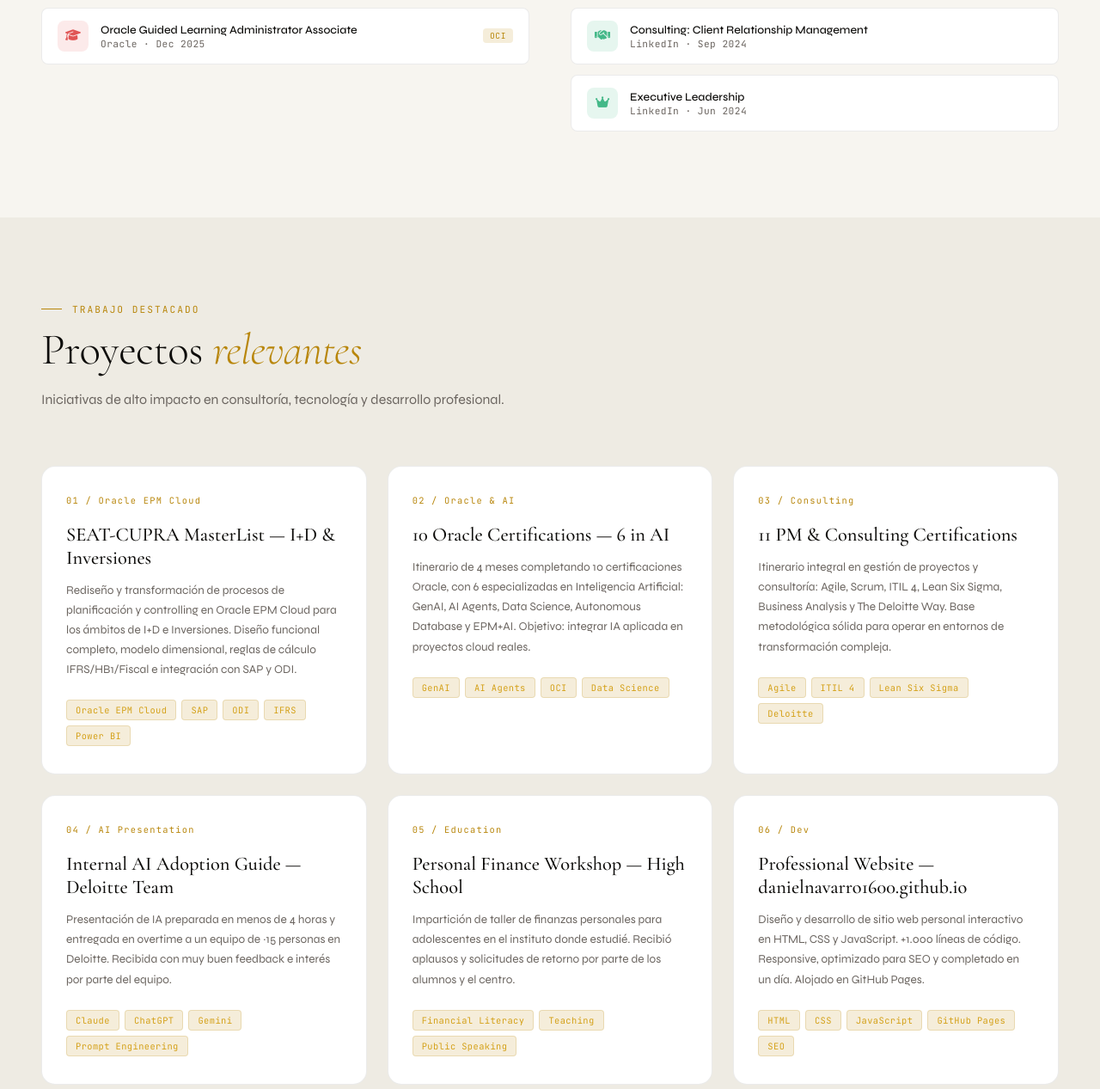
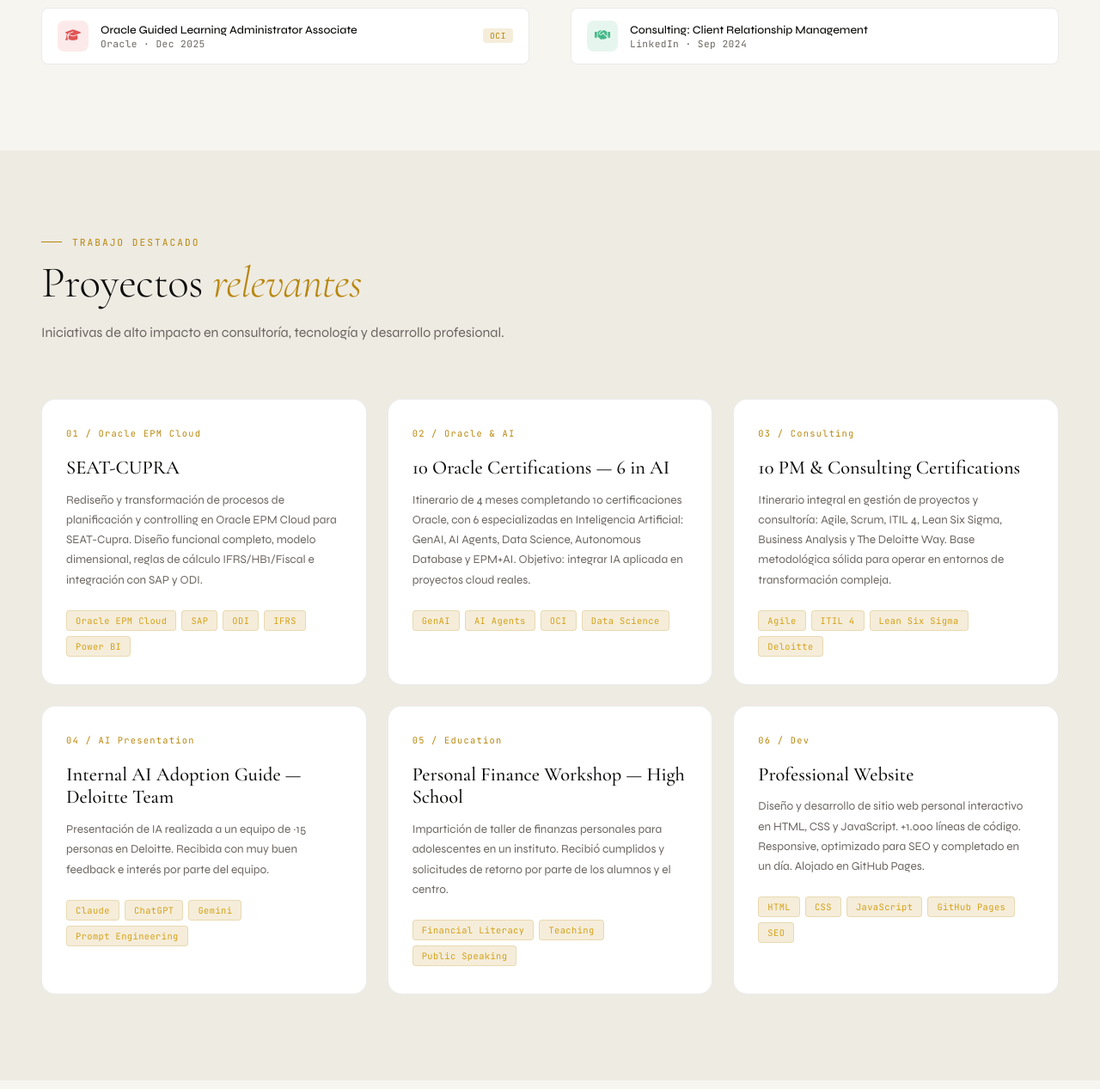
Before and after one commit to danielnavarro1600/danielnavarro1600.github.io, a plain HTML site: page index.html in a window 1280 px wide. Shown: the part 3673-4940 px from the top of the page at 86% size. Drawn offline with nearby package versions, Linux system fonts and the light colour scheme; animation ran at ten frames a second.

Commit message:
Update index.html

```diff
--- a/index.html
+++ b/index.html
@@ -1327,7 +1327,7 @@
 
       <!-- PM & Consulting Block -->
       <div class="reveal reveal-delay-1">
-        <div class="cert-group-title">Project Management <span>& Consulting</span> — 10 Certs</div>
+        <div class="cert-group-title">Project Management <span>& Consulting</span> — 10 Certificacions</div>
         <div class="cert-list">
           <div class="cert-item">
             <div class="cert-icon deloitte"><i class="fa-solid fa-building"></i></div>
@@ -1398,13 +1398,6 @@
             <div>
               <div class="cert-name">Consulting: Client Relationship Management</div>
               <div class="cert-issuer">LinkedIn · Sep 2024</div>
-            </div>
-          </div>
-          <div class="cert-item">
-            <div class="cert-icon pm"><i class="fa-solid fa-crown"></i></div>
-            <div>
-              <div class="cert-name">Executive Leadership</div>
-              <div class="cert-issuer">LinkedIn · Jun 2024</div>
             </div>
           </div>
         </div>
@@ -1424,8 +1417,8 @@
 
       <div class="project-card reveal">
         <div class="project-number">01 / Oracle EPM Cloud</div>
-        <div class="project-title">SEAT-CUPRA MasterList — I+D & Inversiones</div>
-        <p class="project-desc">Rediseño y transformación de procesos de planificación y controlling en Oracle EPM Cloud para los ámbitos de I+D e Inversiones. Diseño funcional completo, modelo dimensional, reglas de cálculo IFRS/HB1/Fiscal e integración con SAP y ODI.</p>
+        <div class="project-title">SEAT-CUPRA</div>
+        <p class="project-desc">Rediseño y transformación de procesos de planificación y controlling en Oracle EPM Cloud para SEAT-Cupra. Diseño funcional completo, modelo dimensional, reglas de cálculo IFRS/HB1/Fiscal e integración con SAP y ODI.</p>
         <div class="project-tags">
           <span class="tag-chip">Oracle EPM Cloud</span>
           <span class="tag-chip">SAP</span>
@@ -1449,7 +1442,7 @@
 
       <div class="project-card reveal reveal-delay-2">
         <div class="project-number">03 / Consulting</div>
-        <div class="project-title">11 PM & Consulting Certifications</div>
+        <div class="project-title">10 PM & Consulting Certifications</div>
         <p class="project-desc">Itinerario integral en gestión de proyectos y consultoría: Agile, Scrum, ITIL 4, Lean Six Sigma, Business Analysis y The Deloitte Way. Base metodológica sólida para operar en entornos de transformación compleja.</p>
         <div class="project-tags">
           <span class="tag-chip">Agile</span>
@@ -1462,7 +1455,7 @@
       <div class="project-card reveal reveal-delay-3">
         <div class="project-number">04 / AI Presentation</div>
         <div class="project-title">Internal AI Adoption Guide — Deloitte Team</div>
-        <p class="project-desc">Presentación de IA preparada en menos de 4 horas y entregada en overtime a un equipo de ~15 personas en Deloitte. Recibida con muy buen feedback e interés por parte del equipo.</p>
+        <p class="project-desc">Presentación de IA realizada a un equipo de ~15 personas en Deloitte. Recibida con muy buen feedback e interés por parte del equipo.</p>
         <div class="project-tags">
           <span class="tag-chip">Claude</span>
           <span class="tag-chip">ChatGPT</span>
@@ -1474,7 +1467,7 @@
       <div class="project-card reveal reveal-delay-1">
         <div class="project-number">05 / Education</div>
         <div class="project-title">Personal Finance Workshop — High School</div>
-        <p class="project-desc">Impartición de taller de finanzas personales para adolescentes en el instituto donde estudié. Recibió aplausos y solicitudes de retorno por parte de los alumnos y el centro.</p>
+        <p class="project-desc">Impartición de taller de finanzas personales para adolescentes en un instituto. Recibió cumplidos y solicitudes de retorno por parte de los alumnos y el centro.</p>
         <div class="project-tags">
           <span class="tag-chip">Financial Literacy</span>
           <span class="tag-chip">Teaching</span>
@@ -1484,7 +1477,7 @@
 
       <div class="project-card reveal reveal-delay-2">
         <div class="project-number">06 / Dev</div>
-        <div class="project-title">Professional Website — danielnavarro1600.github.io</div>
+        <div class="project-title">Professional Website</div>
         <p class="project-desc">Diseño y desarrollo de sitio web personal interactivo en HTML, CSS y JavaScript. +1.000 líneas de código. Responsive, optimizado para SEO y completado en un día. Alojado en GitHub Pages.</p>
         <div class="project-tags">
           <span class="tag-chip">HTML</span>
@@ -1613,7 +1606,7 @@
         <div class="edu-period">2019 — 2023</div>
         <div class="edu-institution">Universitat Pompeu Fabra</div>
         <div class="edu-degree">Licenciatura en Economía<br><em>Barcelona</em></div>
-        <span class="edu-highlight"><i class="fa-solid fa-star"></i> Magna Cum Laude</span>
+        <span class="edu-highlight"><i class="fa-solid fa-star"></i> TFG Premiado y Publicado</span>
         <p style="font-size:0.78rem; color: var(--text-muted); margin-top: 14px; line-height:1.6;">Tesis premiada sobre implicaciones distributivas de un impuesto al carbono. Nota: 9.7/10.</p>
       </div>
 
@@ -1629,7 +1622,7 @@
 
     <div class="languages-row reveal">
       <div class="lang-item"><span class="lang-flag">🇪🇸</span> Español <span class="lang-level">NATIVO</span></div>
-      <div class="lang-item"><span class="lang-flag">🏴</span> Catalán <span class="lang-level">NATIVO</span></div>
+      <div class="lang-item"><span class="lang-flag">CA</span> Catalán <span class="lang-level">NATIVO</span></div>
       <div class="lang-item"><span class="lang-flag">🇬🇧</span> Inglés <span class="lang-level">C1 PROFESIONAL</span></div>
       <div class="lang-item"><span class="lang-flag">🇮🇹</span> Italiano <span class="lang-level">B2</span></div>
       <div class="lang-item"><span class="lang-flag">🇩🇪</span> Alemán <span class="lang-level">A2</span></div>
```
